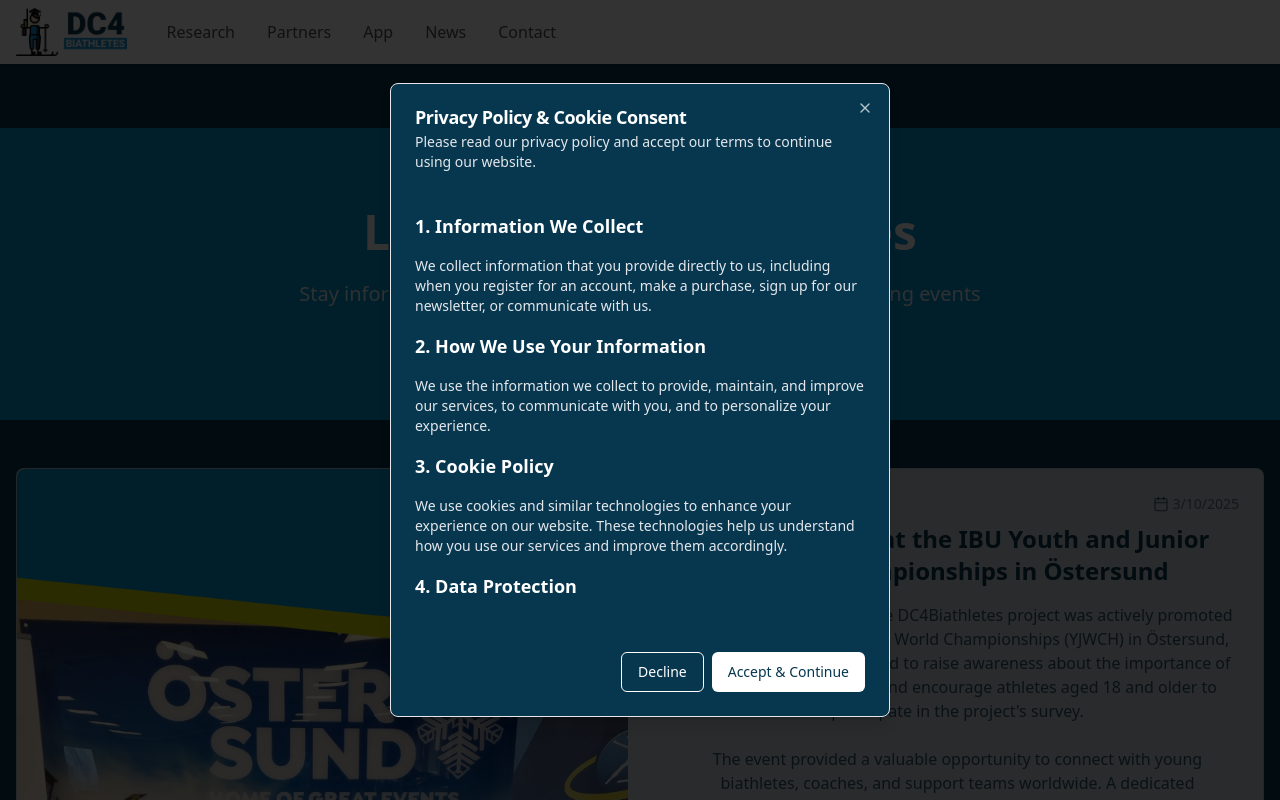
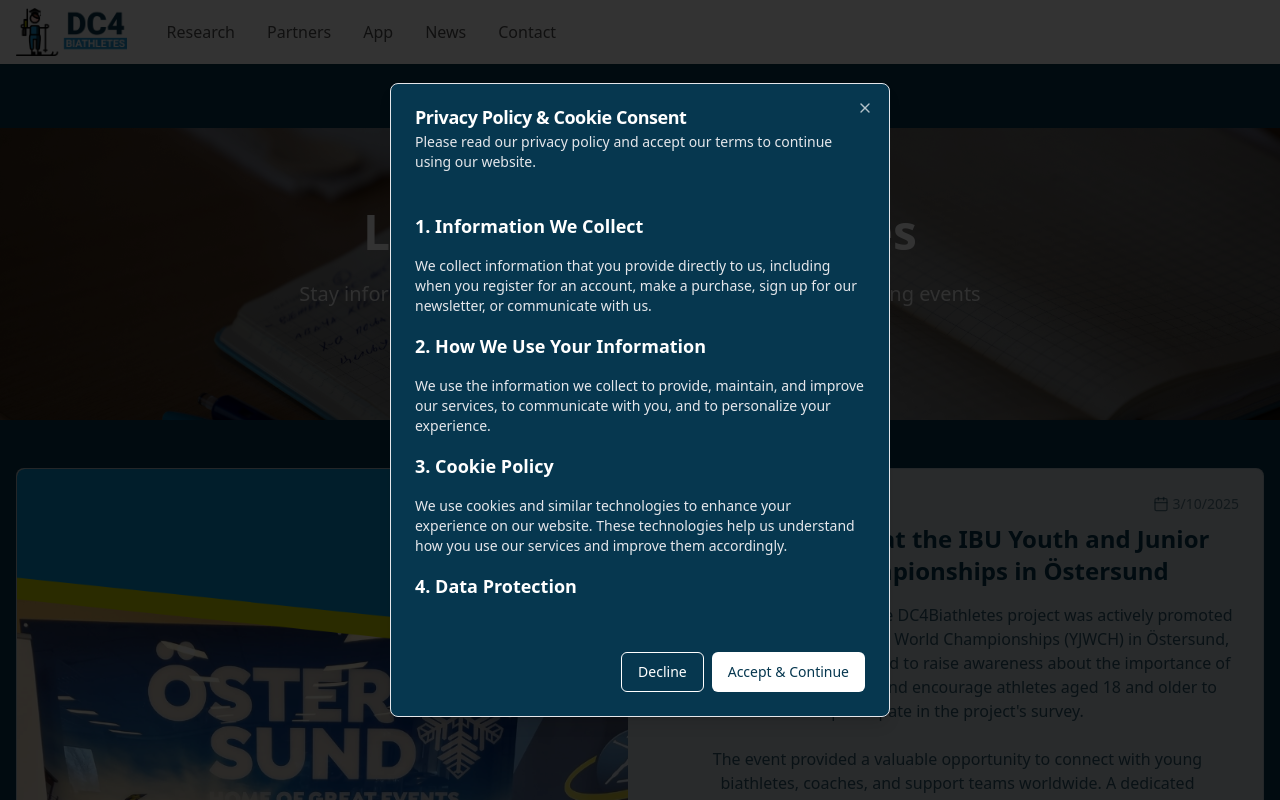
Before and after one commit to DCforBiathletes/dc4biathletes, a React (Vite) app: page /news in a window 1280 px wide. Shown: the top 800 px of the page. Built offline with nearby package versions, Linux system fonts and the light colour scheme.

Commit message:
Swap hero images on pages
Swapped the hero images between the research and news pages. Applied the same transparency to the images as used on the home page.

```diff
--- a/src/pages/News.tsx
+++ b/src/pages/News.tsx
@@ -40,8 +40,19 @@ const News = () => {
   return (
     <div className="min-h-screen pt-16 bg-[#06374f]">
       {/* Hero Section */}
-      <section className="py-20 px-4 bg-[#0698d6]">
-        <div className="max-w-4xl mx-auto text-center">
+      <section className="py-20 px-4 relative">
+        {/* Hero Image Container */}
+        <div className="absolute inset-0">
+          <img
+            src="/lovable-uploads/43cf9540-21e1-4ae1-b121-37dbf314f79d.png"
+            alt="Research notebook with coffee"
+            className="w-full h-full object-cover"
+          />
+          {/* Overlay - using the same transparency as home page */}
+          <div className="absolute inset-0 bg-black/30"></div>
+        </div>
+
+        <div className="max-w-4xl mx-auto text-center relative z-10">
           <h1 className="text-4xl md:text-5xl font-bold text-white mb-6">
             Latest News & Updates
           </h1>
--- a/src/pages/Research.tsx
+++ b/src/pages/Research.tsx
@@ -11,12 +11,12 @@ const Research = () => {
         {/* Hero Image Container */}
         <div className="absolute inset-0">
           <img
-            src="/lovable-uploads/099cd1db-83da-471c-b765-b7d78b2e840f.png"
-            alt="Student studying on tablet"
+            src="/lovable-uploads/68663ed8-5147-47c9-9b3a-cb6468b2e6e1.png"
+            alt="Athletes posing together"
             className="w-full h-full object-cover"
           />
-          {/* Overlay - removed colored overlay, keeping only a subtle shadow for text readability */}
-          <div className="absolute inset-0 bg-black/40"></div>
+          {/* Overlay - using the same transparency as home page */}
+          <div className="absolute inset-0 bg-black/30"></div>
         </div>
 
         <div className="relative z-10 container mx-auto text-center px-4">
```
Also changed, not shown: public/lovable-uploads/43cf9540-21e1-4ae1-b121-37dbf314f79d.png (added), 1 other file (tests, documents, lock files or other folders).
